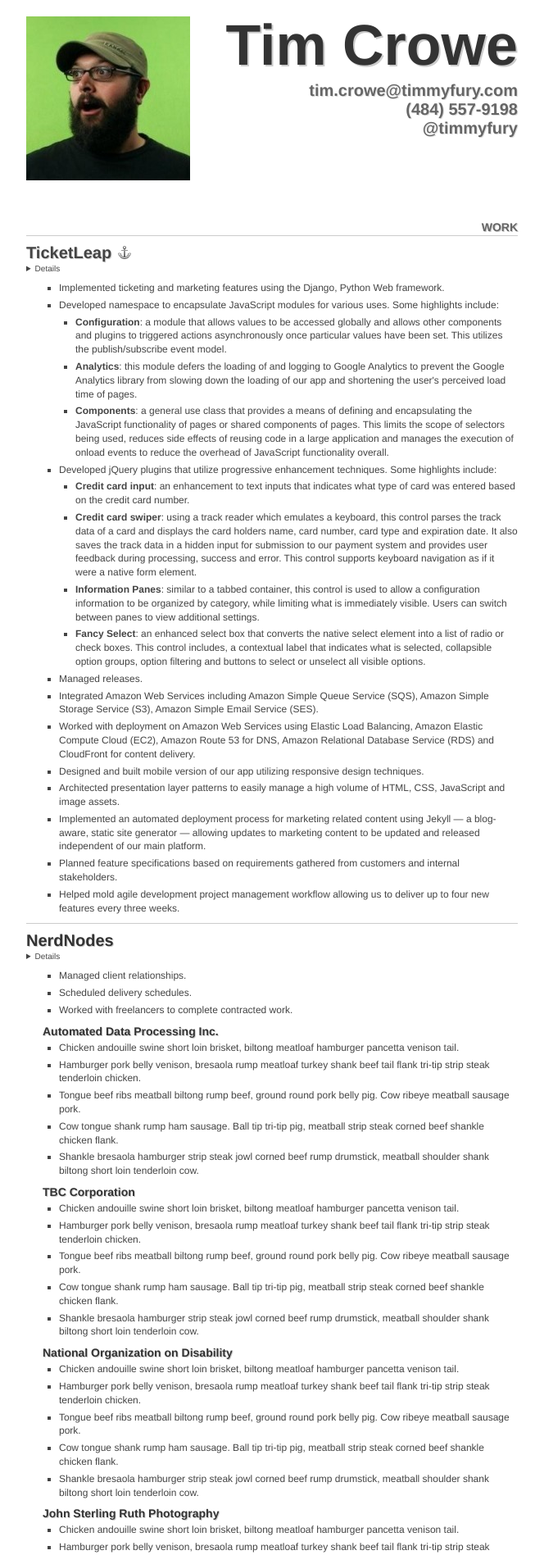
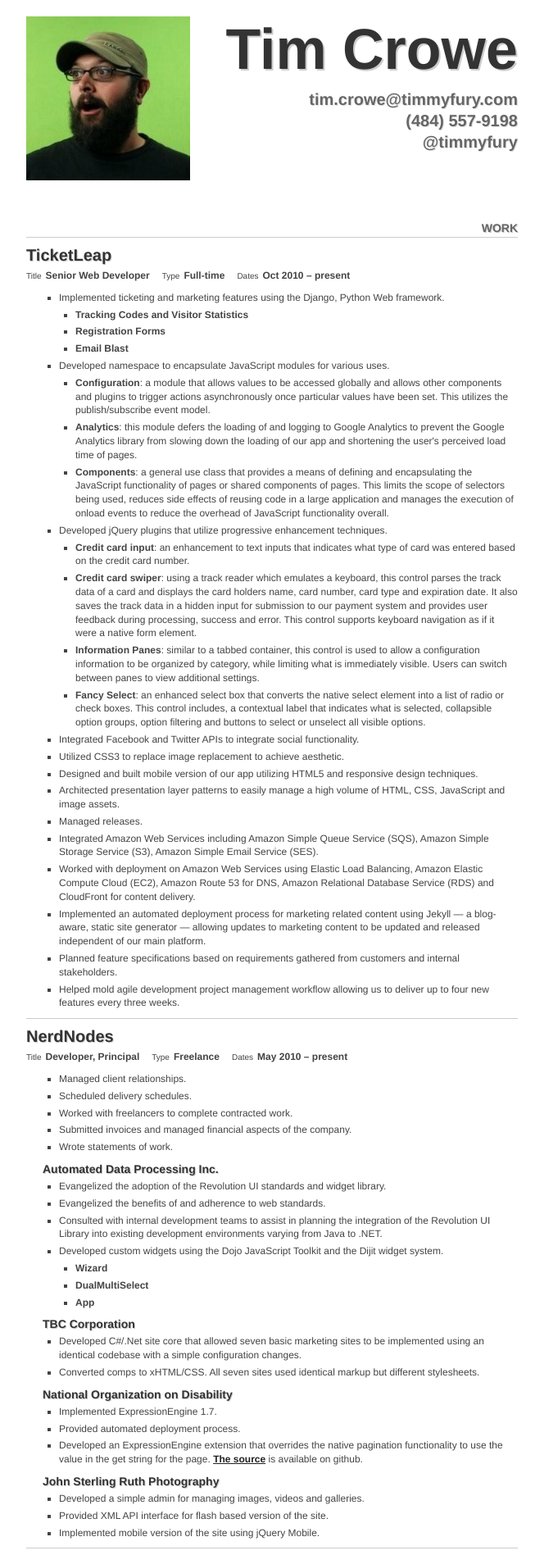
Before and after one commit to timmyfury/timmyfury.github.com, a Jekyll site: the page resume/index.html, which Jekyll copies as it is, in a window 1280 px wide. Shown: the top 1897 px of the page at 82% size, without its empty margins (308-972 px from the left). Built offline with Jekyll 4.4.1, drawn with Linux system fonts in a browser that asks for light colours; some of the changed text lies outside the part shown.

Commit message:
new details, new styles, normalize over reset

```diff
--- a/resume/index.html
+++ b/resume/index.html
@@ -19,7 +19,7 @@
 
 		<link rel="apple-touch-icon" href="/apple-touch-icon.png" />
 
-		<link rel="stylesheet" href="./reset.css" type="text/css">
+		<link rel="stylesheet" href="./normalize.css" type="text/css">
 		<link rel="stylesheet" href="./screen.css" type="text/css">
 	</head>
 
@@ -49,20 +49,24 @@
 			<section>
 				<h3><a href="http://www.ticketleap.com/">TicketLeap</a></h3>
 
-				<details>
 				<dl>
 					<dt>Title</dt> <dd>Senior Web Developer</dd>
 					<dt>Type</dt> <dd>Full-time</dd>
 					<dt>Dates</dt> <dd><time datetime="">Oct 2010</time> &ndash; <time datetime="">present</time></dd>
 				</dl>
-				</details>
 
 				<ul>
-					<li>Implemented ticketing and marketing features using the Django, Python Web framework.</li>
-					<li>Developed namespace to encapsulate JavaScript modules for various uses. Some highlights include:
+					<li>Implemented ticketing and marketing features using the Django, Python Web framework.
+						<ul>
+							<li><strong>Tracking Codes and Visitor Statistics</strong></li>
+							<li><strong>Registration Forms</strong></li>
+							<li><strong>Email Blast</strong></li>
+						</ul>
+					</li>
+					<li>Developed namespace to encapsulate JavaScript modules for various uses.
 						<ul>
 							<li><strong>Configuration</strong>: a module that allows values to be accessed globally
-								and allows other components and plugins to triggered actions asynchronously once particular
+								and allows other components and plugins to trigger actions asynchronously once particular
 								values have been set. This utilizes the publish/subscribe event model.</li>
 							<li><strong>Analytics</strong>: this module defers the loading of and logging to Google Analytics
 								to prevent the Google Analytics library from slowing down the loading of our app and
@@ -74,7 +78,7 @@
 								JavaScript functionality overall.</li>
 						</ul>
 					</li>
-					<li>Developed jQuery plugins that utilize progressive enhancement techniques. Some highlights include:
+					<li>Developed jQuery plugins that utilize progressive enhancement techniques.
 						<ul>
 							<li><strong>Credit card input</strong>: an enhancement to text inputs that indicates
 								what type of card was entered based on the credit card number.</li>
@@ -94,15 +98,17 @@
 								to select or unselect all visible options.</li>
 						</ul>
 					</li>
+					<li>Integrated Facebook and Twitter APIs to integrate social functionality.</li>
+					<li>Utilized CSS3 to replace image replacement to achieve aesthetic.</li>
+					<li>Designed and built mobile version of our app utilizing HTML5 and responsive design techniques.</li>
+					<li>Architected presentation layer patterns to easily manage a high volume of HTML, CSS,
+						JavaScript and image assets.</li>
 					<li>Managed releases.</li>
 					<li>Integrated Amazon Web Services including Amazon Simple Queue Service (SQS), Amazon Simple Storage
 						Service (S3), Amazon Simple Email Service (SES).</li>
 					<li>Worked with deployment on Amazon Web Services using Elastic Load Balancing, Amazon Elastic
 						Compute Cloud (EC2), Amazon Route 53 for DNS, Amazon Relational Database Service (RDS) and
 						CloudFront for content delivery.</li>
-					<li>Designed and built mobile version of our app utilizing responsive design techniques.</li>
-					<li>Architected presentation layer patterns to easily manage a high volume of HTML, CSS,
-						JavaScript and image assets.</li>
 					<li>Implemented an automated deployment process for marketing related content using Jekyll
 						&mdash; a blog-aware, static site generator &mdash; allowing updates to marketing content
 						to be updated and released independent of our main platform.</li>
@@ -116,97 +122,104 @@
 			<section>
 				<h3>NerdNodes</h3>
 
-				<details>
 				<dl>
 					<dt>Title</dt> <dd>Developer, Principal</dd>
 					<dt>Type</dt> <dd>Freelance</dd>
 					<dt>Dates</dt> <dd><time datetime="">May 2010</time> &ndash; <time datetime="">present</time></dd>
 				</dl>
-				</details>
 
 				<ul>
 					<li>Managed client relationships.</li>
 					<li>Scheduled delivery schedules.</li>
 					<li>Worked with freelancers to complete contracted work.</li>
+					<li>Submitted invoices and managed financial aspects of the company.</li>
+					<li>Wrote statements of work.</li>
 				</ul>
 
 				<h4>Automated Data Processing Inc.</h4>
 				<ul>
-					<li>Chicken andouille swine short loin brisket, biltong meatloaf hamburger pancetta venison tail.</li>
-					<li>Hamburger pork belly venison, bresaola rump meatloaf turkey shank beef tail flank tri-tip strip steak tenderloin chicken.</li>
-					<li>Tongue beef ribs meatball biltong rump beef, ground round pork belly pig. Cow ribeye meatball sausage pork.</li>
-					<li>Cow tongue shank rump ham sausage. Ball tip tri-tip pig, meatball strip steak corned beef shankle chicken flank.</li>
-					<li>Shankle bresaola hamburger strip steak jowl corned beef rump drumstick, meatball shoulder shank biltong short loin tenderloin cow.</li>
+					<li>Evangelized the adoption of the Revolution UI standards and widget library.</li>
+					<li>Evangelized the benefits of and adherence to web standards.</li>
+					<li>Consulted with internal development teams to assist in planning the integration of the Revolution UI Library
+						into existing development environments varying from Java to .NET.</li>
+					<li>Developed custom widgets using the Dojo JavaScript Toolkit and the Dijit widget system.
+						<ul>
+							<li><strong>Wizard</strong></li>
+							<li><strong>DualMultiSelect</strong></li>
+							<li><strong>App</strong></li>
+						</ul>
+					</li>
 				</ul>
 
 				<h4>TBC Corporation</h4>
 				<ul>
-					<li>Chicken andouille swine short loin brisket, biltong meatloaf hamburger pancetta venison tail.</li>
-					<li>Hamburger pork belly venison, bresaola rump meatloaf turkey shank beef tail flank tri-tip strip steak tenderloin chicken.</li>
-					<li>Tongue beef ribs meatball biltong rump beef, ground round pork belly pig. Cow ribeye meatball sausage pork.</li>
-					<li>Cow tongue shank rump ham sausage. Ball tip tri-tip pig, meatball strip steak corned beef shankle chicken flank.</li>
-					<li>Shankle bresaola hamburger strip steak jowl corned beef rump drumstick, meatball shoulder shank biltong short loin tenderloin cow.</li>
+					<li>Developed C#/.Net site core that allowed seven basic marketing sites to be implemented using an
+						identical codebase with a simple configuration changes.</li>
+					<li>Converted comps to xHTML/CSS. All seven sites used identical markup but different stylesheets.</li>
 				</ul>
 
-				<h4>National Organization on Disability</h4>
+				<h4><a href="http://nod.org/">National Organization on Disability</a></h4>
 				<ul>
-					<li>Chicken andouille swine short loin brisket, biltong meatloaf hamburger pancetta venison tail.</li>
-					<li>Hamburger pork belly venison, bresaola rump meatloaf turkey shank beef tail flank tri-tip strip steak tenderloin chicken.</li>
-					<li>Tongue beef ribs meatball biltong rump beef, ground round pork belly pig. Cow ribeye meatball sausage pork.</li>
-					<li>Cow tongue shank rump ham sausage. Ball tip tri-tip pig, meatball strip steak corned beef shankle chicken flank.</li>
-					<li>Shankle bresaola hamburger strip steak jowl corned beef rump drumstick, meatball shoulder shank biltong short loin tenderloin cow.</li>
+					<li>Implemented ExpressionEngine 1.7.</li>
+					<li>Provided automated deployment process.</li>
+					<li>Developed an ExpressionEngine extension that overrides the native pagination functionality to use
+						the value in the get string for the page. <a href="http://github.com/timmyfury/EE-Query-String-Pagination">The
+						source</a> is available on github.</li>
 				</ul>
 
-				<h4>John Sterling Ruth Photography</h4>
+				<h4><a href="http://johnsterlingruth.com/">John Sterling Ruth Photography</a></h4>
 				<ul>
-					<li>Chicken andouille swine short loin brisket, biltong meatloaf hamburger pancetta venison tail.</li>
-					<li>Hamburger pork belly venison, bresaola rump meatloaf turkey shank beef tail flank tri-tip strip steak tenderloin chicken.</li>
-					<li>Tongue beef ribs meatball biltong rump beef, ground round pork belly pig. Cow ribeye meatball sausage pork.</li>
-					<li>Cow tongue shank rump ham sausage. Ball tip tri-tip pig, meatball strip steak corned beef shankle chicken flank.</li>
-					<li>Shankle bresaola hamburger strip steak jowl corned beef rump drumstick, meatball shoulder shank biltong short loin tenderloin cow.</li>
+					<li>Developed a simple admin for managing images, videos and galleries.</li>
+					<li>Provided XML API interface for flash based version of the site.</li>
+					<li>Implemented mobile version of the site using jQuery Mobile.</li>
 				</ul>
 			</section>
 
 			<section>
 				<h3><a href="http://happycog.com/">Happy Cog Philadelphia</a></h3>
 
-				<details>
 				<dl>
 					<dt>Title</dt> <dd>Presentation Layer Developer</dd>
 					<dt>Type</dt> <dd>Contract</dd>
 					<dt>Dates</dt> <dd><time datetime="">Aug 2009</time> &ndash; <time datetime="">May 2010</time></dd>
 				</dl>
-				</details>
 
 				<h4>Automated Data Processing Inc.</h4>
 				<ul>
 					<li>Implemented UI component library using Dojo JavaScript Framework</li>
-					<li>Developed custom Dijit widgets for implementation in diverse environments</li>
-					<li>Gathered full business requirements based on UI concept screens</li>
+					<li>Produced extensive documentation site and example library to help kickstart implementation.</li>
+					<li>Extended the entire Dijit widget library and a significant amount of the Dojox widget library into a custom
+						namespace to ensure forward compatibility and enforcement of Revolution UI standards.</li>
+					<li>Gathered full business requirements based on UI concept screens.</li>
+					<li>Developed custom Dijit widgets for implementation in diverse environments
+						<ul>
+							<li><strong>MegaMenu</strong></li>
+							<li><strong>Shell</strong></li>
+							<li><strong>AppContainer</strong></li>
+						</ul>
+					</li>
 				</ul>
 
 				<h4>Build-a-Bear Workshop</h4>
 				<ul>
-					<li>Converted comps to XHTML/CSS</li>
+					<li>Converted comps to xHTML/CSS</li>
 					<li>Developed jQuery plug-ins</li>
 				</ul>
 
 				<h4>Daily Kos</h4>
 				<ul>
-					<li>Converted Photoshop comps to XHTML/CSS</li>
+					<li>Converted Photoshop comps to xHTML/CSS</li>
 				</ul>
 			</section>
 
 			<section>
 				<h3><a href="http://gamervision.com/">Gamervision LLC</a></h3>
 
-				<details>
 				<dl>
 					<dt>Title</dt> <dd>Ruby Developer, Engineer</dd>
 					<dt>Type</dt> <dd>Full-time</dd>
 					<dt>Dates</dt> <dd><time datetime="">Oct 2008</time> &ndash; <time datetime="">Aug 2009</time></dd>
 				</dl>
-				</details>
 
 				<ul>
 					<li>Negotiated contracts</li>
@@ -221,13 +234,11 @@
 			<section>
 				<h3><a href="http://www.empathylab.com/">Empathy Lab</a></h3>
 
-				<details>
 				<dl>
 					<dt>Title</dt> <dd>PHP Developer</dd>
 					<dt>Type</dt> <dd>Contract</dd>
 					<dt>Dates</dt> <dd><time datetime="">Apr 2008</time> &ndash; <time datetime="">Oct 2008</time></dd>
 				</dl>
-				</details>
 
 				<h4>MTV Networks</h4>
 				<ul>
@@ -244,13 +255,11 @@
 			<section>
 				<h3><a href="http://www.razorfish.com/">Razorfish</a></h3>
 
-				<details>
 				<dl>
 					<dt>Title</dt> <dd>Senior Presentation Layer Developer</dd>
 					<dt>Type</dt> <dd>Full-time</dd>
 					<dt>Dates</dt> <dd><time datetime="">Feb 2008</time> &ndash; <time datetime="">Apr 2008</time></dd>
 				</dl>
-				</details>
 
 				<ul>
 					<li>Converted Photoshop comps to XHTML/CSS</li>
@@ -261,13 +270,11 @@
 			<section>
 				<h3><a href="http://www.electronicink.com/">Electronic Ink</a></h3>
 
-				<details>
 				<dl>
 					<dt>Title</dt> <dd>Senior Interactive Technologist</dd>
 					<dt>Type</dt> <dd>Full-time</dd>
 					<dt>Dates</dt> <dd><time datetime="">Apr 2006</time> &ndash; <time datetime="">Feb 2008</time></dd>
 				</dl>
-				</details>
 
 				<ul>
 					<li>Implemented source control system</li>
@@ -330,13 +337,11 @@
 			<section>
 				<h3><a href="http://www.dccc.edu/">Delaware County Community College</a></h3>
 
-				<details>
 				<dl>
 					<dt>Title</dt> <dd>Web Services Specialist</dd>
 					<dt>Type</dt> <dd>Full-time</dd>
 					<dt>Dates</dt> <dd><time datetime="">Aug 2004</time> &ndash; <time datetime="">Apr 2006</time></dd>
 				</dl>
-				</details>
 
 				<ul>
 					<li>Analyzed user requirements, planned information architecture scheme and guided visual style</li>
@@ -355,13 +360,11 @@
 			<section>
 				<h3><a href="http://fi.edu/">Franklin Institute Science Museum</a></h3>
 
-				<details>
 				<dl>
 					<dt>Title</dt> <dd>Manager of Camp-in program</dd>
 					<dt>Type</dt> <dd>Part-time</dd>
 					<dt>Dates</dt> <dd><time datetime="">Oct 2000</time> &ndash; <time datetime="">April 2006</time></dd>
 				</dl>
-				</details>
 
 				<ul>
 					<li>Delivered welcome address to parents and children spending the night in the museum.</li>
@@ -382,12 +385,10 @@
 			<section>
 				<h3><a href="http://eatingcrowe.com/">Eating Crowe</a></h3>
 
-				<details>
 				<dl>
 					<dt>Title</dt> <dd>The Talent</dd>
 					<dt>Dates</dt> <dd><time datetime="">May 2009</time> &ndash; <time datetime="">Nov 2009</time></dd>
 				</dl>
-				</details>
 
 				<p>Born out of my desire to share my love of food, this cooking show aimed to show viewers that complex food was not out
 					of their reach.</p>
@@ -403,14 +404,12 @@
 			<section>
 				<h3><a href="http://canhasdomain.com/">canhasdomain</a></h3>
 
-				<details>
 				<dl>
 					<dt>Title</dt> <dd>Developer</dd>
 				</dl>
-				</details>
 
 				<p>A simple Sinatra application that allows you to find out whether a domain name is available. This is done by parsing the whois
-					information for a url. <a href="https://github.com/timmyfury/canhasdomain">The source</a> is available on github.</p>
+					information for a url. <a href="http://github.com/timmyfury/canhasdomain">The source</a> is available on github.</p>
 
 				<ul>
 					<li>Conceived feature for the site.</li>
@@ -421,42 +420,34 @@
 			<section>
 				<h3><a href="http://philamade.com/">PhilaMade</a></h3>
 
-				<details>
 				<dl>
 					<dt>Title</dt> <dd>SiteNite Developer</dd>
 					<dt>Dates</dt> <dd><time datetime="">Apr 16 2006</time></dd>
 				</dl>
-				</details>
 			</section>
 
 			<section>
 				<h3><a href="http://cantyshanty.com/">Canty Shanty</a></h3>
 
-				<details>
 				<dl>
 					<dt>Title</dt> <dd>Creator, Maintainer</dd>
 				</dl>
-				</details>
 			</section>
 
 			<section>
 				<h3><a href="http://bananusinfo.info/">Bananus Info</a></h3>
 
-				<details>
 				<dl>
 					<dt>Title</dt> <dd>Creator</dd>
 				</dl>
-				</details>
 			</section>
 
 			<section>
 				<h3><a href="http://operationdandelion.com/">Operation Dandelion</a></h3>
 
-				<details>
 				<dl>
 					<dt>Title</dt> <dd>Creator</dd>
 				</dl>
-				</details>
 			</section>
 		</section>
 
@@ -466,59 +457,43 @@
 			<section>
 				<h3><a href="http://www.artinstitutes.edu/philadelphia/">Art Institute of Philadelphia</a></h3>
 
-				<details>
 				<dl>
 					<dt>Degree</dt> <dd>Incomplete</dd>
 					<dt>Program</dt> <dd>Culinary Arts</dd>
 					<dt>Dates</dt> <dd><time datetime="">May 2008</time> &ndash; <time datetime="">Nov 2009</time></dd>
 				</dl>
-				</details>
 			</section>
 
 			<section>
 				<h3><a href="http://www.temple.edu/">Temple University</a></h3>
 
-				<details>
 				<dl>
 					<dt>Degree</dt> <dd>Incomplete</dd>
 					<dt>Program</dt> <dd>Management Information Systems</dd>
 					<dt>Dates</dt> <dd><time datetime="">June 2004</time> &ndash; <time datetime="">Aug 2006</time></dd>
 				</dl>
-				</details>
 			</section>
 
 			<section>
 				<h3><a href="http://www.dccc.edu/">Delaware County Community College</a></h3>
 
-				<details>
 				<dl>
 					<dt>Degree</dt> <dd>ABA</dd>
 					<dt>Program</dt> <dd>Business Administration</dd>
 					<dt>Dates</dt> <dd><time datetime="">Jan 2002</time> &ndash; <time datetime="">May 2004</time></dd>
 				</dl>
-				</details>
 			</section>
 
 			<section>
 				<h3><a href="http://www.dccc.edu/">Delaware County Community College</a></h3>
 
-				<details>
 				<dl>
 					<dt>Degree</dt> <dd>AS</dd>
 					<dt>Program</dt> <dd>Computer Science</dd>
 					<dt>Dates</dt> <dd><time datetime="">Sep 2001</time> &ndash; <time datetime="">May 2003</time></dd>
 				</dl>
-				</details>
 			</section>
 		</section>
 
-		<footer>
-			<hgroup>
-				<h1>Tim Crowe</h1>
-				<h2><a href="mailto:tim.crowe@timmyfury.com">tim.crowe@timmyfury.com</a></h2>
-				<h2><a href="tel:+1-484-557-9198">(484) 557-9198</a></h2>
-				<h2><a href="https://twitter.com/timmyfury">@timmyfury</a></h2>
-			</hgroup>
-		</footer>
 	</body>
 </html>
--- a/resume/screen.css
+++ b/resume/screen.css
@@ -15,7 +15,7 @@ body {
 **********************************************************************/
 header:after,
 section:after,
-section section details:after,
+section section dl:after,
 footer:after {
 	content: ".";
 	display: block;
@@ -55,7 +55,6 @@ footer {
 /*
 	Header
 **********************************************************************/
-header {}
 header img {
 	display: block;
 	float: left;
@@ -83,7 +82,8 @@ header h2 {
 header nav {
 	display: none;
 }
-header a {
+header a,
+header a:visited {
 	color: #666;
 	text-decoration: none;
 }
@@ -125,33 +125,34 @@ section h4 {
 	margin: 0 0 0 20px;
 	text-shadow: #ccc 1px 1px;
 }
-section section details,
+section section dl,
 section section p,
 section section ul {
 	margin: 5px 0 10px;
 }
-section section details dl,
-section section details dt,
-section section details dd {
+section section dl dt,
+section section dl dd {
 	float: left;
 }
-section section details dt {
+section section dl dt {
 	font-size: 1em;
 	line-height: 1.4em;
-	margin-right: 3px;
+	margin: 2px 5px 0 0;
 }
-section section details dd {
+section section dl dd {
 	font-size: 1.2em;
 	font-weight: bold;
 	line-height: 1.4em;
-	margin-right: 15px;
+	margin: 0 15px 0 0;
 }
 strong {
 	font-weight: bold;
 }
-a {
+a,
+a:visited {
 	color: #222;
 	font-weight: bold;
+	text-decoration: underline;
 }
 p {
 	font-size: 1.2em;
@@ -181,18 +182,15 @@ ul li ul li {
 section h1 a,
 section h2 a,
 section h3 a,
-section h4 a {
-	color: #444;
-	background: url('./anchor.png') right center no-repeat;
-	padding-right: 1.2em;
+section h4 a,
+section h1 a:visited,
+section h2 a:visited,
+section h3 a:visited,
+section h4 a:visited {
+	color: #333;
+/*	background: url('./anchor.png') right center no-repeat;*/
+/*	padding-right: 1.2em;*/
 	text-decoration: none;
-}
-
-/*
-	Footer
-**********************************************************************/
-footer {
-	display: none;
 }
 
 /*
```
Also changed, not shown: resume/normalize.css (added). Lines whose indentation alone changed are shown as unchanged.
